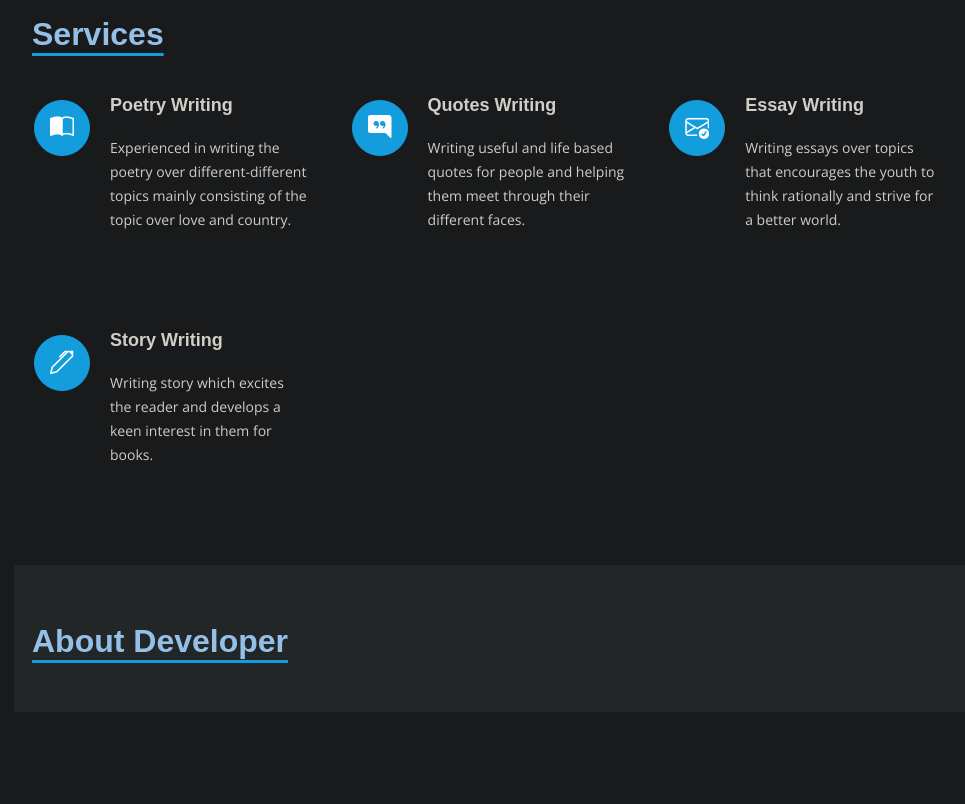
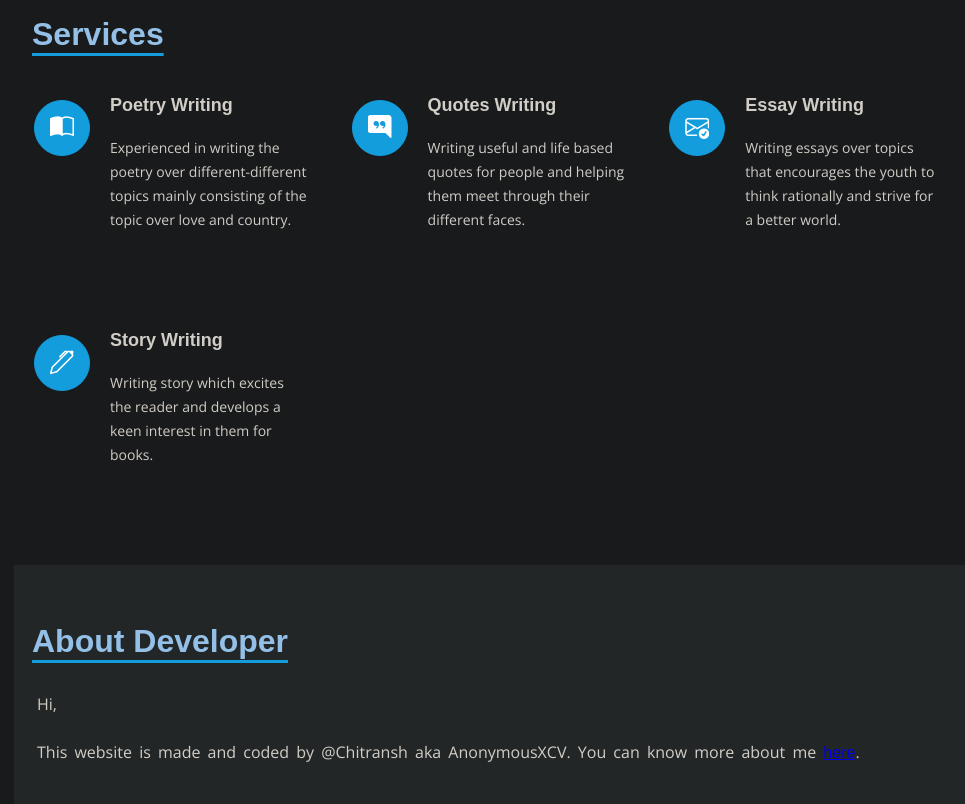
Before and after one commit to AnonymousXC/astrickwriter, a plain HTML site: page index.html in a window 1280 px wide. Shown: the part 2920-3724 px from the top of the page, without its empty margins (286-1251 px from the left). Before the commit the page ends 3632 px from the top, so only its background shows below. Drawn offline with nearby package versions, Linux system fonts and the light colour scheme; a script that the page names is missing.

Commit message:
Update index.html

```diff
--- a/index.html
+++ b/index.html
@@ -413,9 +413,9 @@
     </div> -->
     <div id="container-8">
         <h2>About Developer</h2>
-        <!-- <p class="common-text" style="padding-top: 20px;word-spacing: 3px; margin-left: 13px;">Hi, <br> <br>
+        <p class="common-text" style="padding-top: 20px;word-spacing: 3px; margin-left: 13px;">Hi, <br> <br>
         This website is made and coded by @Chitransh aka AnonymousXCV. You can know more about me <a href="https://anonymousxc.github.io/ItsMeOnly/" target="_blank">here</a>.
-        </p> -->
+        </p>
     </div>
     <button id="scroll-top-btn" onclick="scroll_zero()">
         <i class="bi bi-arrow-bar-up"></i>
```
